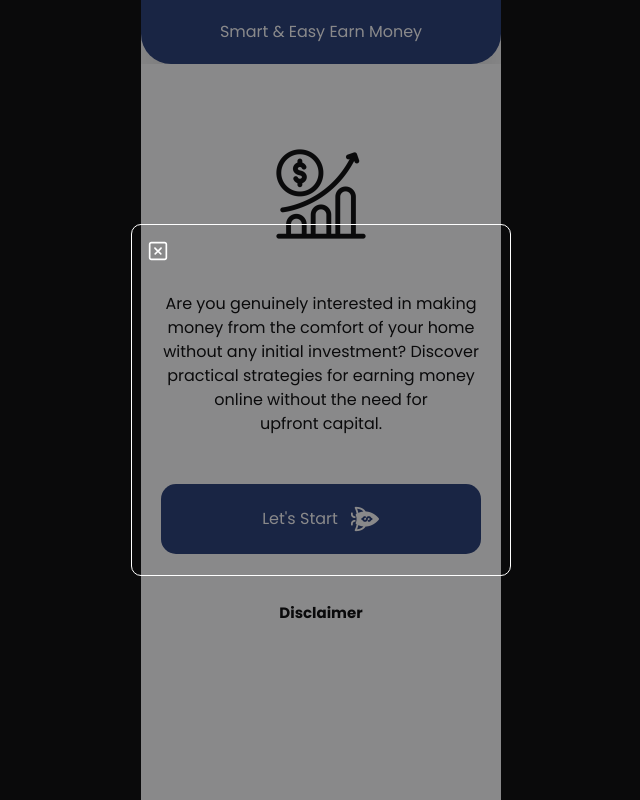
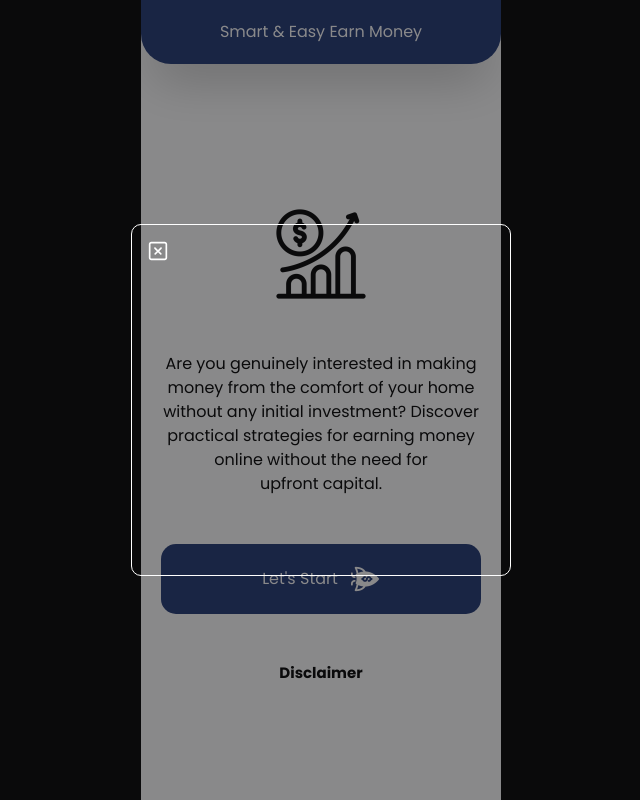
Before and after one commit to jenilgodhani31/Smart-Easy-Earn-Money, a Next.js app: page / in a window 1280 px wide. Shown: the top 800 px of the page, without its empty margins (319-959 px from the left). Built offline with nearby package versions, Linux system fonts and the light colour scheme.

Commit message:
update home ads css

```diff
--- a/containers/home/index.js
+++ b/containers/home/index.js
@@ -23,7 +23,7 @@ function Home() {
       <div className="text-center bg-primary1 p-5 rounded-b-[30px] shadow-2xl ">
         {"Smart & Easy Earn Money"}
       </div>
-      <div className="">
+      <div className="p-5 pt-10">
         <Ads
           data-ad-format="auto"
           data-ad-slot="6816460021"
```
